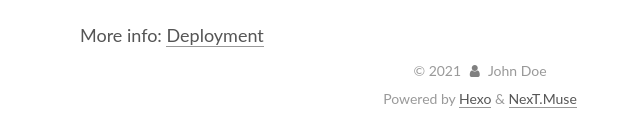
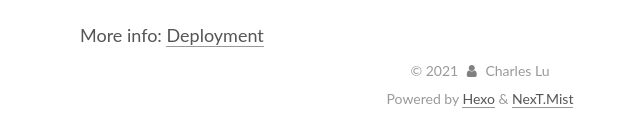
Before and after one commit to loochao/loochao1.github.io, a plain HTML site: page 2021/04/19/hello-world/index.html in a window 1280 px wide. Shown: the part 1234-1364 px from the top of the page, 320-960 px from the left. Drawn offline with Linux system fonts and the light colour scheme.

Commit message:
Site updated: 2021-04-19 05:28:05

```diff
--- a/2021/04/19/hello-world/index.html
+++ b/2021/04/19/hello-world/index.html
@@ -17,7 +17,7 @@
 
 <script id="hexo-configurations">
     var NexT = window.NexT || {};
-    var CONFIG = {"hostname":"loochao.github.io","root":"/","scheme":"Muse","version":"7.8.0","exturl":false,"sidebar":{"position":"left","display":"post","padding":18,"offset":12,"onmobile":false},"copycode":{"enable":false,"show_result":false,"style":null},"back2top":{"enable":true,"sidebar":false,"scrollpercent":false},"bookmark":{"enable":false,"color":"#222","save":"auto"},"fancybox":false,"mediumzoom":false,"lazyload":false,"pangu":false,"comments":{"style":"tabs","active":null,"storage":true,"lazyload":false,"nav":null},"algolia":{"hits":{"per_page":10},"labels":{"input_placeholder":"Search for Posts","hits_empty":"We didn't find any results for the search: ${query}","hits_stats":"${hits} results found in ${time} ms"}},"localsearch":{"enable":false,"trigger":"auto","top_n_per_article":1,"unescape":false,"preload":false},"motion":{"enable":true,"async":false,"transition":{"post_block":"fadeIn","post_header":"slideDownIn","post_body":"slideDownIn","coll_header":"slideLeftIn","sidebar":"slideUpIn"}}};
+    var CONFIG = {"hostname":"loochao.github.io","root":"/","scheme":"Mist","version":"7.8.0","exturl":false,"sidebar":{"position":"left","display":"post","padding":18,"offset":12,"onmobile":false},"copycode":{"enable":false,"show_result":false,"style":null},"back2top":{"enable":true,"sidebar":false,"scrollpercent":false},"bookmark":{"enable":false,"color":"#222","save":"auto"},"fancybox":false,"mediumzoom":false,"lazyload":false,"pangu":false,"comments":{"style":"tabs","active":null,"storage":true,"lazyload":false,"nav":null},"algolia":{"hits":{"per_page":10},"labels":{"input_placeholder":"Search for Posts","hits_empty":"We didn't find any results for the search: ${query}","hits_stats":"${hits} results found in ${time} ms"}},"localsearch":{"enable":false,"trigger":"auto","top_n_per_article":1,"unescape":false,"preload":false},"motion":{"enable":true,"async":false,"transition":{"post_block":"fadeIn","post_header":"slideDownIn","post_body":"slideDownIn","coll_header":"slideLeftIn","sidebar":"slideUpIn"}}};
   </script>
 
   <meta name="description" content="Welcome to Hexo! This is your very first post. Check documentation for more info. If you get any problems when using Hexo, you can find the answer in troubleshooting or you can ask me on GitHub. Quick">
@@ -29,7 +29,7 @@
 <meta property="og:locale" content="en_US">
 <meta property="article:published_time" content="2021-04-19T04:52:46.193Z">
 <meta property="article:modified_time" content="2021-04-19T04:52:46.193Z">
-<meta property="article:author" content="John Doe">
+<meta property="article:author" content="Charles Lu">
 <meta name="twitter:card" content="summary">
 
 <link rel="canonical" href="https://loochao.github.io/2021/04/19/hello-world/">
@@ -154,7 +154,7 @@
 
     <span hidden itemprop="author" itemscope itemtype="http://schema.org/Person">
       <meta itemprop="image" content="/images/avatar.gif">
-      <meta itemprop="name" content="John Doe">
+      <meta itemprop="name" content="Charles Lu">
       <meta itemprop="description" content="">
     </span>
 
@@ -276,7 +276,7 @@
 
       <div class="site-overview-wrap sidebar-panel">
         <div class="site-author motion-element" itemprop="author" itemscope itemtype="http://schema.org/Person">
-  <p class="site-author-name" itemprop="name">John Doe</p>
+  <p class="site-author-name" itemprop="name">Charles Lu</p>
   <div class="site-description" itemprop="description"></div>
 </div>
 <div class="site-state-wrap motion-element">
@@ -316,9 +316,9 @@
   <span class="with-love">
     <i class="fa fa-user"></i>
   </span>
-  <span class="author" itemprop="copyrightHolder">John Doe</span>
+  <span class="author" itemprop="copyrightHolder">Charles Lu</span>
 </div>
-  <div class="powered-by">Powered by <a href="https://hexo.io/" class="theme-link" rel="noopener" target="_blank">Hexo</a> & <a href="https://muse.theme-next.org/" class="theme-link" rel="noopener" target="_blank">NexT.Muse</a>
+  <div class="powered-by">Powered by <a href="https://hexo.io/" class="theme-link" rel="noopener" target="_blank">Hexo</a> & <a href="https://mist.theme-next.org/" class="theme-link" rel="noopener" target="_blank">NexT.Mist</a>
   </div>
 
 
```
Also changed, not shown: archives/2021/04/index.html (+5 -5 lines), archives/2021/index.html (+5 -5 lines), archives/index.html (+5 -5 lines), index.html (+6 -6 lines).
